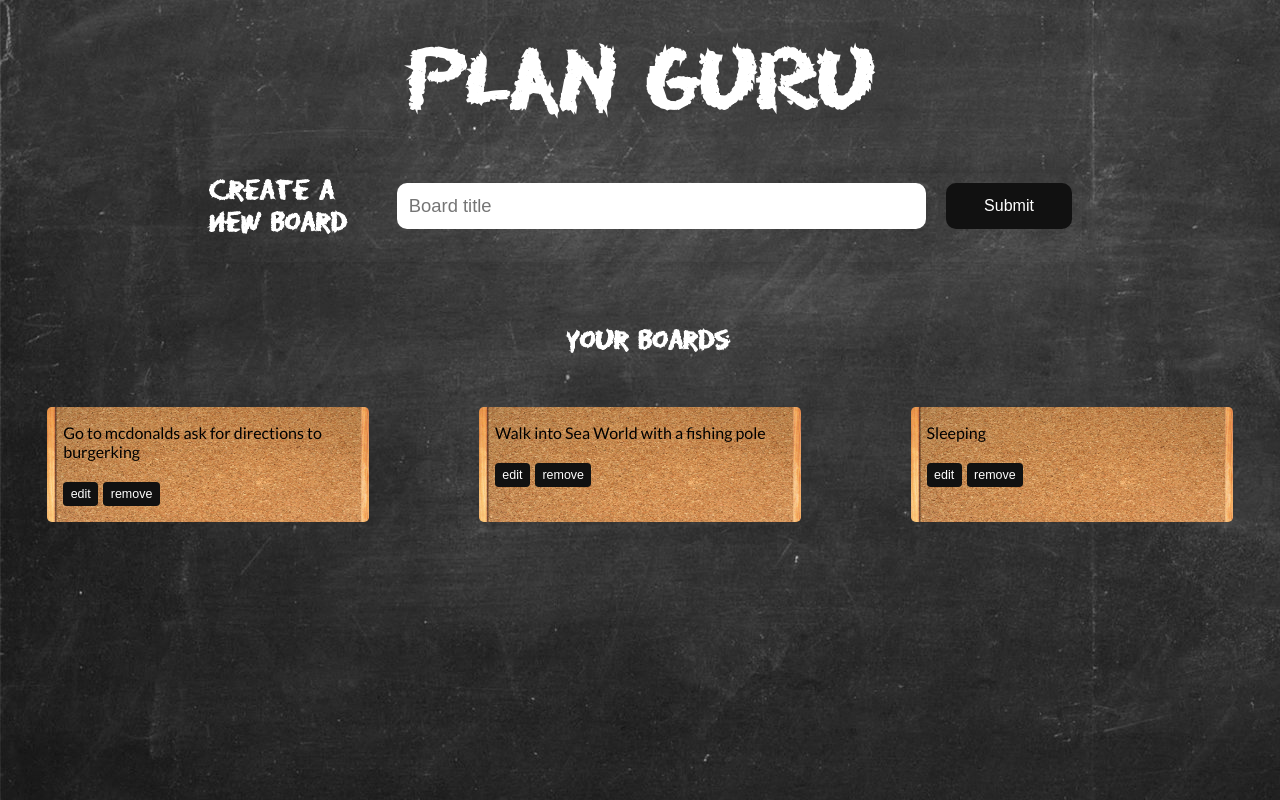
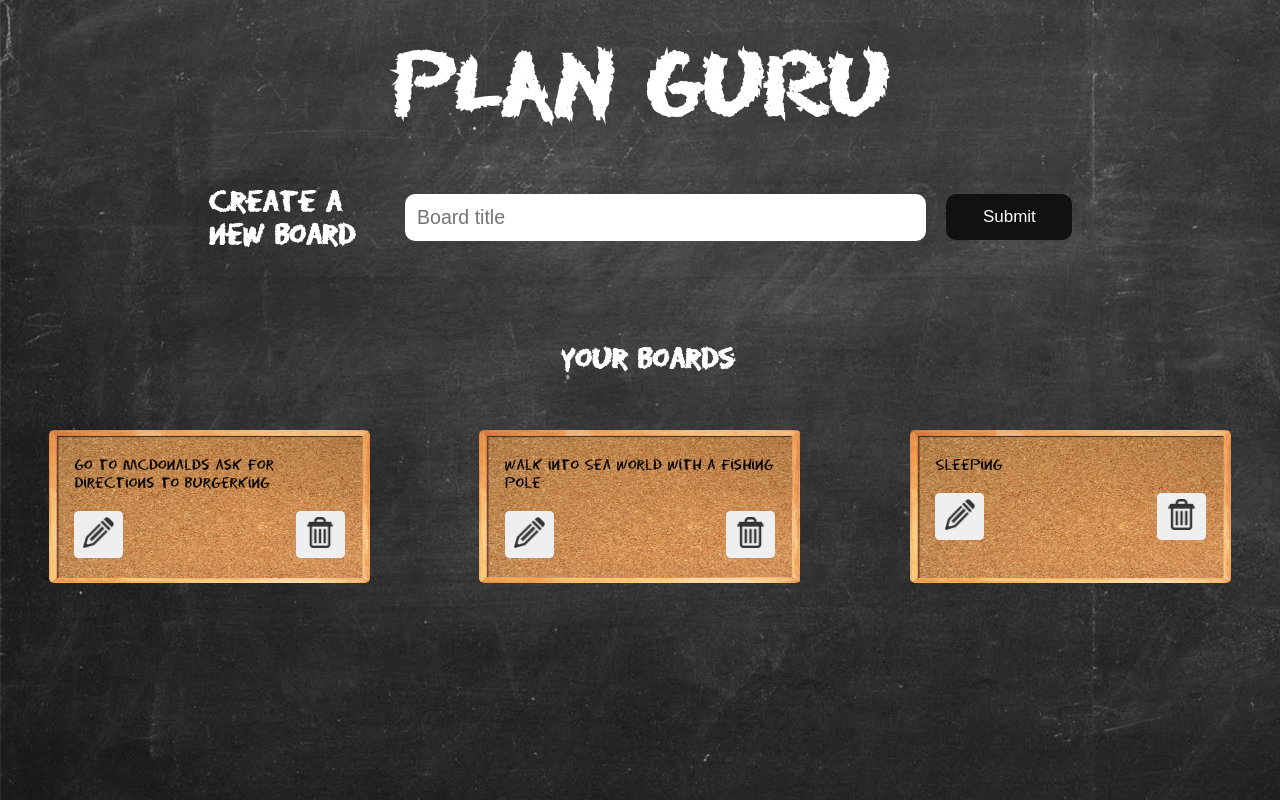
Before and after one commit to CodecoolBP20162/web-with-python-proman-keng-uru, a Flask app: page / in a window 1280 px wide. Run offline with Flask 2, Linux system fonts and the light colour scheme; some libraries are stand-ins or nearby versions.

Commit message:
making making

```diff
--- a/static/app.js
+++ b/static/app.js
@@ -11,12 +11,11 @@ function create_card_for_board(text) {
 
   list_item.appendChild(label);
   const editButton = document.createElement('button');
-  editButton.textContent = 'edit';
+  editButton.className = 'edit';
   editButton.id = text;
   list_item.appendChild(editButton);
 
   const removeButton = document.createElement('button');
-  removeButton.textContent = 'remove';
   removeButton.className = 'remove';
   list_item.appendChild(removeButton);
 
--- a/static/kenguru.css
+++ b/static/kenguru.css
@@ -12,8 +12,10 @@
   box-sizing: border-box;
 }
 body {
-  font-family: 'Lato', sans-serif;
+  font-family: BoardTitle;
   background-image: url("Chalkboard.jpg");
+  color: black;
+  font-size: 17px
 }
 
 h1,
@@ -63,15 +65,20 @@ ul {
   margin: 2em 0 1em;
 }
 ul li {
-  padding: 1em;
-  background-image: url(Corkboard.png);
+  padding: 1.5em;
+  background-image: /*url(bookmark.png),*/ url(Corkboard.png);
   background-repeat:no-repeat;
-  background-position:center;
-  background-size: 100% 140px;
+  background-position:0% 8%,center;
+  background-size: /*95% 60px,*/ 100% 100%;
   border-radius: 0.3em;
   /*border: solid 4px rgba(88, 183, 205, .2);
   border-bottom: solid 2px rgba(88, 183, 205, .2);*/
   position: relative;
+  max-width: 20em;
+  /*padding-left: 10px;
+  padding-right: 10px;
+  padding-bottom: 10px;
+  padding-top: 24px;*/
 }
 button {
   cursor: pointer;
@@ -117,14 +124,42 @@ li input[type=text]:first-child {
   display: block;
 }
 li button {
-  font-size: .78em;
+  font-size: .9em;
   margin-top: 1.65em;
-  margin-right: .4em;
   border-radius: .3em;
   padding: .4em .6em;
-  color: white;
-  background: #111111;
 }
+
+button.remove {
+  float:right;
+  margin-top: 20px;
+}
+
+.remove:after {
+  background:url("delete.png")no-repeat 0 0;
+  display: inline-block;
+  content: "";
+  background-size: 100%;
+  width: 2em;
+  height: 2em;
+
+}
+
+button.edit {
+  float:left;
+  margin-top: 20px;
+}
+
+.edit:after {
+  background:url("edit.png")no-repeat 0 0;
+  display: inline-block;
+  content: "";
+  background-size: 100%;
+  width: 2em;
+  height: 2em;
+}
+
+
 li button:last-child {
   background: rgba(88, 183, 205, .5);
 }
@@ -133,7 +168,6 @@ li button:last-child {
   max-width: 900px;
   margin: 2.5em auto;
   border-radius: .35em;
-  background: #fcfcfc;
   overflow: hidden;
   box-shadow: 0 0 26px rgba(0,0,0, .13);
 }
```
Also changed, not shown: static/bookmark.png (added).
